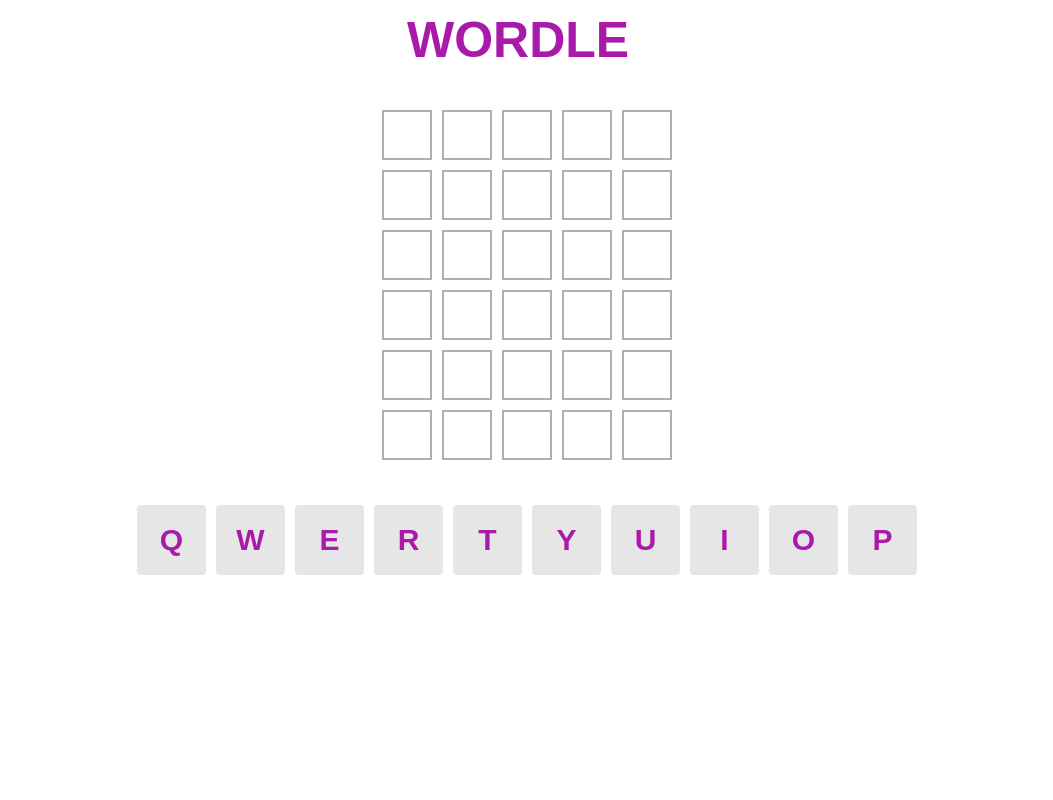
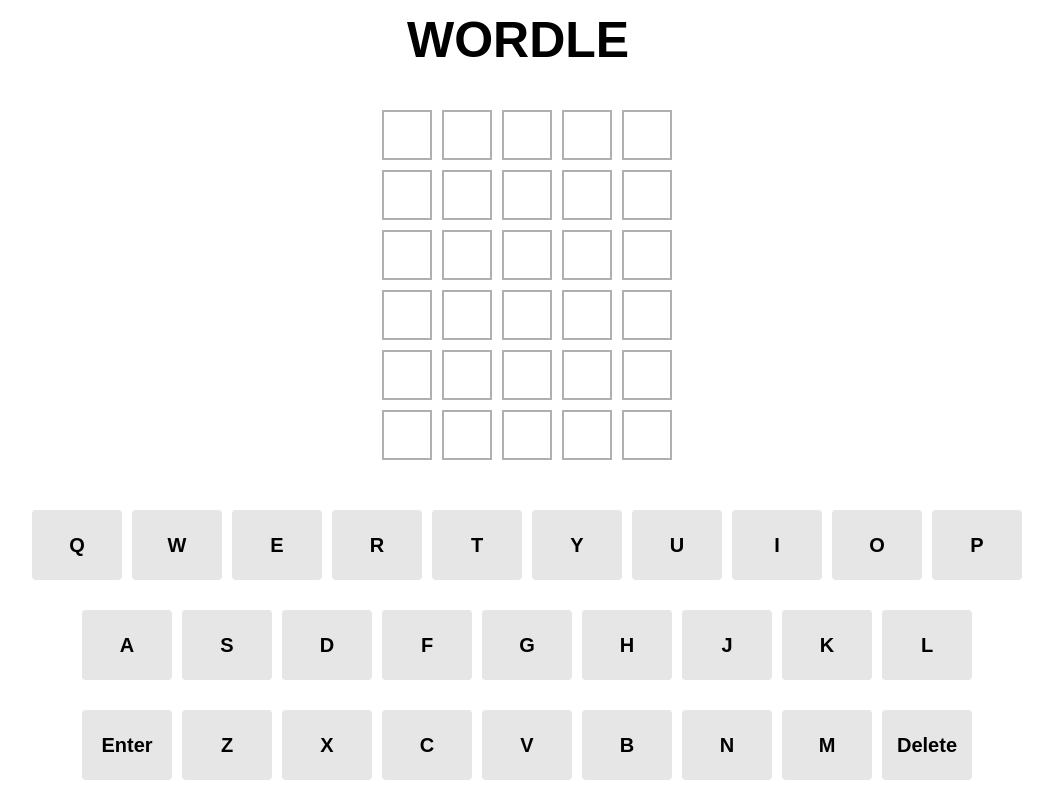
Before and after one commit to pranisa-sitt/JS-React-WordioGame, a React (Create React App) app: page / in a window 1280 px wide. Shown: the top 800 px of the page, without its empty margins (113-1166 px from the left). Built offline with nearby package versions, Linux system fonts and the light colour scheme.

Commit message:
Keyboard css changed

```diff
--- a/src/Components/Keyboard/Key.css
+++ b/src/Components/Keyboard/Key.css
@@ -1,5 +1,5 @@
 .key {
-    width: 175px;
+    width: 90px;
     height: 70px;
     margin: 5px;
     padding-left: 5px;
@@ -7,10 +7,10 @@
     border-radius: 4px;
     display: grid;
     place-items: center;
-    font-size: 30px;
+    font-size: 20px;
     font-weight: 800;
     background-color: rgb(230, 230, 230);
-    color: rgb(170, 26, 170);
+    color: black;
     font-family: Arial, Helvetica, sans-serif;
     cursor: pointer;
 }
--- a/src/Components/Keyboard/Keyboard1.js
+++ b/src/Components/Keyboard/Keyboard1.js
@@ -11,7 +11,7 @@ function Keyboard1({selectLetter, keys1, color}) {
 
     //create 3 different keyboard components
 
-    return <div className="Keyboard">
+    return <div>
         <div className="Row">
             {keys1.map((key) => (
                 <Key color={color} keyValue={key} selectLetter={selectLetter} />
--- a/src/Components/Keyboard/Keys.js
+++ b/src/Components/Keyboard/Keys.js
@@ -16,7 +16,6 @@ function Key({keyValue, selectLetter, color}) {
            setLetter(yellow);
        }
 
-
     return (
         <div className="key" style={{backgroundColor: `${color=letter}`}} onClick={selectLetter=handleClick}>{keyValue}</div>
 )};
--- a/src/Components/Keyboard/keyboard.css
+++ b/src/Components/Keyboard/keyboard.css
@@ -1,12 +1,15 @@
 .Keyboard {
-    width: 800px;
+    width: 500px;
     height: 300px;
+    display: flex;
+    flex-wrap: wrap;
+    flex-direction: row;
+    justify-content: center;
 }
 
 .Row {
     display: flex;
     flex-direction: row;
-    display: flex;
     justify-content: center;
     margin: 5px;
 }
@@ -21,7 +24,7 @@
     place-items: center;
     font-size: 50px;
     font-weight: 800;
-    color: rgb(170, 26, 170);
+    color: black;
     font-family: Arial, Helvetica, sans-serif;
 }
 
```
